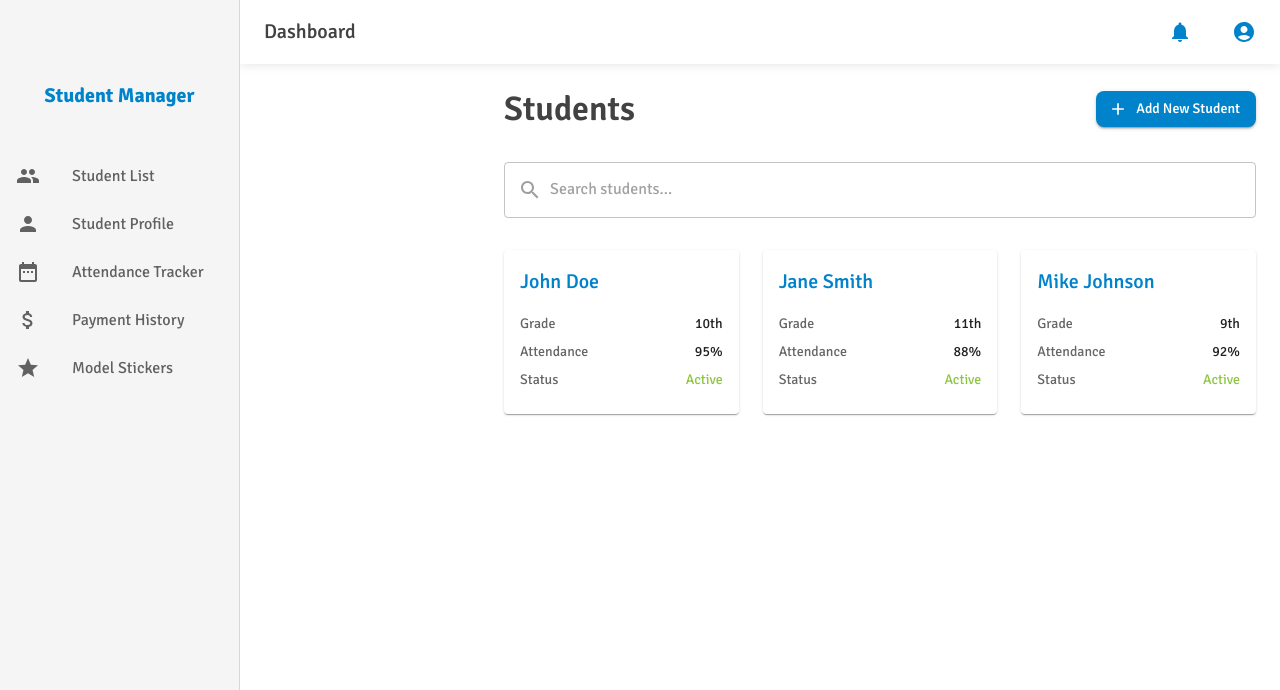
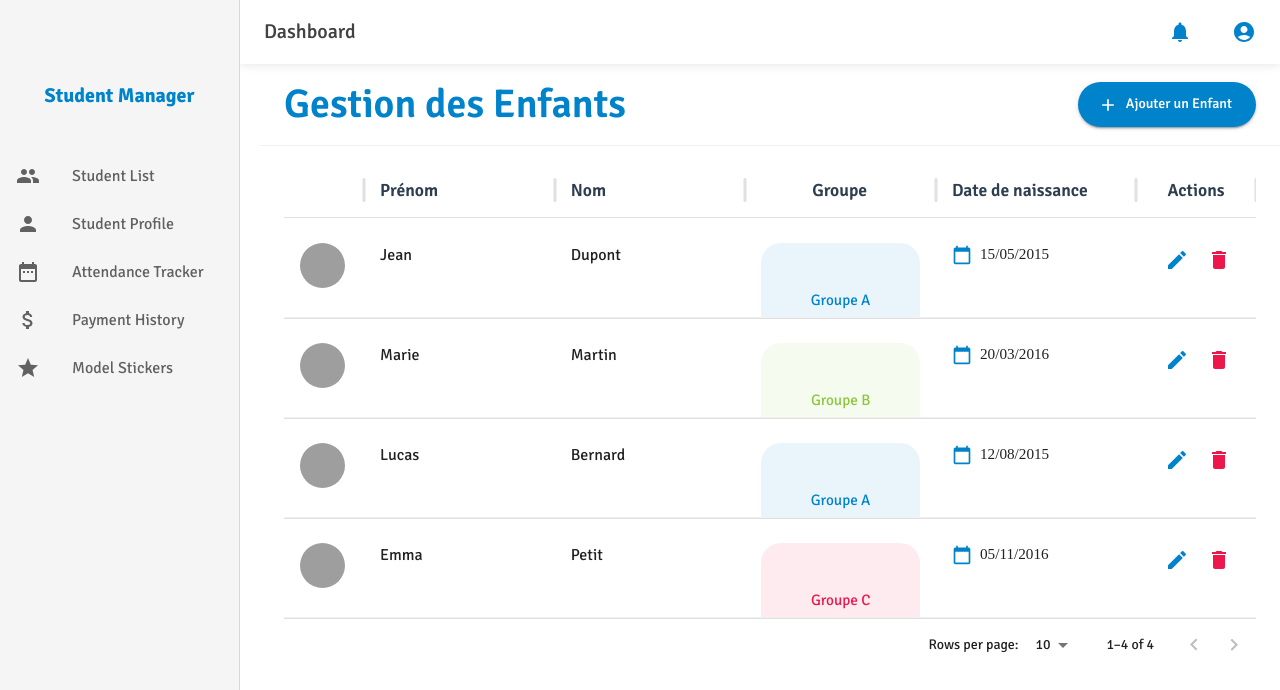
Before and after one commit to Monem-Benjeddou/BuildBee, a React (Create React App) app: page / in a window 1280 px wide. Shown: the top 690 px of the page. Built offline with nearby package versions, Linux system fonts and the light colour scheme; grey boxes are pictures that could not be loaded.

Commit message:
added the students page

```diff
--- a/package.json
+++ b/package.json
@@ -7,6 +7,10 @@
     "@emotion/styled": "^11.11.0",
     "@mui/icons-material": "^5.14.0",
     "@mui/material": "^5.14.0",
+    "@mui/x-data-grid": "^7.23.2",
+    "@mui/x-data-grid-premium": "^7.23.2",
+    "@mui/x-date-pickers": "^7.23.2",
+    "date-fns": "^2.30.0",
     "react": "^18.2.0",
     "react-dom": "^18.2.0",
     "react-router-dom": "^6.14.1",
--- a/src/components/Layout.js
+++ b/src/components/Layout.js
@@ -28,9 +28,9 @@ const Layout = ({ children }) => {
         component="main"
         sx={{
           flexGrow: 1,
-          p: 3,
+          p: 0,
           width: { sm: `calc(100% - ${drawerWidth}px)` },
-          ml: { sm: `${drawerWidth}px` },
+          ml: { sm: `20px` },
           mt: '64px',
         }}
       >
--- /dev/null
+++ b/src/data/students.js
@@ -0,0 +1,40 @@
+export const students = [
+  {
+    id: 1,
+    firstName: 'Jean',
+    lastName: 'Dupont',
+    group: 'Groupe A',
+    birthDate: '2015-05-15',
+    avatar: 'https://i.pravatar.cc/150?img=1',
+    createdAt: '2024-01-15T10:30:00.000Z',
+  },
+  {
+    id: 2,
+    firstName: 'Marie',
+    lastName: 'Martin',
+    group: 'Groupe B',
+    birthDate: '2016-03-20',
+    avatar: 'https://i.pravatar.cc/150?img=5',
+    createdAt: '2024-01-16T14:20:00.000Z',
+  },
+  {
+    id: 3,
+    firstName: 'Lucas',
+    lastName: 'Bernard',
+    group: 'Groupe A',
+    birthDate: '2015-08-12',
+    avatar: 'https://i.pravatar.cc/150?img=3',
+    createdAt: '2024-01-17T09:15:00.000Z',
+  },
+  {
+    id: 4,
+    firstName: 'Emma',
+    lastName: 'Petit',
+    group: 'Groupe C',
+    birthDate: '2016-11-05',
+    avatar: 'https://i.pravatar.cc/150?img=4',
+    createdAt: '2024-01-18T11:45:00.000Z',
+  },
+];
+
+export const groups = ['Groupe A', 'Groupe B', 'Groupe C'];
--- a/src/pages/Students/List.js
+++ b/src/pages/Students/List.js
@@ -1,103 +1,460 @@
-import React from 'react';
+import React, { useState } from 'react';
 import {
   Box,
-  Card,
-  CardContent,
   Typography,
-  Grid,
   Button,
   TextField,
-  InputAdornment,
+  Dialog,
+  DialogTitle,
+  DialogContent,
+  DialogActions,
+  FormControl,
+  InputLabel,
+  Select,
+  MenuItem,
+  IconButton,
+  Tooltip,
+  Avatar,
 } from '@mui/material';
-import { Search, Add } from '@mui/icons-material';
-import { colors } from '../../styles/theme';
-
-// Dummy student data
-const students = [
-  { id: 1, name: 'John Doe', grade: '10th', attendance: '95%', status: 'Active' },
-  { id: 2, name: 'Jane Smith', grade: '11th', attendance: '88%', status: 'Active' },
-  { id: 3, name: 'Mike Johnson', grade: '9th', attendance: '92%', status: 'Active' },
-];
+import { DataGrid } from '@mui/x-data-grid';
+import {
+  Add as AddIcon,
+  Edit as EditIcon,
+  Delete as DeleteIcon,
+  CalendarToday,
+} from '@mui/icons-material';
+import { students as initialRows, groups } from '../../data/students';
 
 const StudentList = () => {
+  const [rows, setRows] = useState(initialRows);
+  const [openDialog, setOpenDialog] = useState(false);
+  const [editingStudent, setEditingStudent] = useState(null);
+  const [formData, setFormData] = useState({
+    firstName: '',
+    lastName: '',
+    group: '',
+    birthDate: '',
+  });
+
+  const handleOpenDialog = () => {
+    setOpenDialog(true);
+  };
+
+  const handleCloseDialog = () => {
+    setOpenDialog(false);
+    setEditingStudent(null);
+    setFormData({
+      firstName: '',
+      lastName: '',
+      group: '',
+      birthDate: '',
+    });
+  };
+
+  const handleEdit = (student) => {
+    setEditingStudent(student);
+    setFormData({
+      firstName: student.firstName,
+      lastName: student.lastName,
+      group: student.group,
+      birthDate: student.birthDate,
+    });
+    setOpenDialog(true);
+  };
+
+  const handleDelete = (id) => {
+    if (window.confirm('Êtes-vous sûr de vouloir supprimer cet élève ?')) {
+      setRows(rows.filter(row => row.id !== id));
+    }
+  };
+
+  const handleSubmit = () => {
+    if (editingStudent) {
+      setRows(rows.map(row =>
+        row.id === editingStudent.id
+          ? { ...row, ...formData }
+          : row
+      ));
+    } else {
+      const newStudent = {
+        id: Math.max(...rows.map(r => r.id)) + 1,
+        ...formData,
+        avatar: `https://i.pravatar.cc/150?img=${Math.floor(Math.random() * 70)}`,
+        createdAt: new Date().toISOString(),
+      };
+      setRows([...rows, newStudent]);
+    }
+    handleCloseDialog();
+  };
+
+  const handleInputChange = (e) => {
+    setFormData({
+      ...formData,
+      [e.target.name]: e.target.value,
+    });
+  };
+
+  const getGroupColor = (group) => {
+    switch (group) {
+      case 'Groupe A':
+        return '#0083cb'; // Blue
+      case 'Groupe B':
+        return '#8dc63f'; // Green
+      case 'Groupe C':
+        return '#ed174c'; // Red
+      default:
+        return '#0083cb';
+    }
+  };
+
+  const columns = [
+    {
+      field: 'avatar',
+      headerName: '',
+      width: 80,
+      sortable: false,
+      renderCell: (params) => (
+        <Avatar
+          src={params.value}
+          alt={`${params.row.firstName} ${params.row.lastName}`}
+          sx={{ width: 45, height: 45 }}
+        />
+      ),
+      headerAlign: 'center',
+      align: 'center',
+    },
+    {
+      field: 'firstName',
+      headerName: 'Prénom',
+      flex: 1,
+      minWidth: 180,
+      renderCell: (params) => (
+        <Typography sx={{ fontFamily: 'Signika', fontWeight: 'regular', fontSize: '1rem' }}>
+          {params.value}
+        </Typography>
+      ),
+      headerAlign: 'left',
+      align: 'left',
+    },
+    {
+      field: 'lastName',
+      headerName: 'Nom',
+      flex: 1,
+      minWidth: 180,
+      renderCell: (params) => (
+        <Typography sx={{ fontFamily: 'Signika', fontWeight: 'regular', fontSize: '1rem' }}>
+          {params.value}
+        </Typography>
+      ),
+      headerAlign: 'left',
+      align: 'left',
+    },
+    {
+      field: 'group',
+      headerName: 'Groupe',
+      flex: 1,
+      minWidth: 160,
+      renderCell: (params) => (
+        <Box
+          sx={{
+            backgroundColor: `${getGroupColor(params.value)}15`,
+            color: getGroupColor(params.value),
+            padding: '8px 16px',
+            borderRadius: '20px',
+            fontFamily: 'Signika',
+            fontWeight: 'regular',
+            fontSize: '0.95rem',
+          }}
+        >
+          {params.value}
+        </Box>
+      ),
+      headerAlign: 'center',
+      align: 'center',
+    },
+    {
+      field: 'birthDate',
+      headerName: 'Date de naissance',
+      flex: 1,
+      minWidth: 200,
+      renderCell: (params) => (
+        <Box sx={{ display: 'flex', alignItems: 'center', gap: 1 }}>
+          <CalendarToday sx={{ fontSize: 20, color: '#0083cb' }} />
+          <Typography sx={{ fontFamily: 'Signika Light', fontSize: '0.95rem' }}>
+            {params.value ? new Date(params.value).toLocaleDateString('fr-FR') : ''}
+          </Typography>
+        </Box>
+      ),
+      headerAlign: 'left',
+      align: 'left',
+    },
+    {
+      field: 'actions',
+      headerName: 'Actions',
+      width: 120,
+      sortable: false,
+      renderCell: (params) => (
+        <Box sx={{
+          display: 'flex',
+          gap: 1,
+          position: 'sticky',
+          right: 0,
+          backgroundColor: '#fff',
+          paddingX: 1,
+        }}>
+          <Tooltip title="Modifier">
+            <IconButton
+              onClick={() => handleEdit(params.row)}
+              size="small"
+              sx={{
+                color: '#0083cb',
+                '&:hover': {
+                  backgroundColor: '#0083cb15',
+                },
+              }}
+            >
+              <EditIcon />
+            </IconButton>
+          </Tooltip>
+          <Tooltip title="Supprimer">
+            <IconButton
+              onClick={() => handleDelete(params.row.id)}
+              size="small"
+              sx={{
+                color: '#ed174c',
+                '&:hover': {
+                  backgroundColor: '#ed174c15',
+                },
+              }}
+            >
+              <DeleteIcon />
+            </IconButton>
+          </Tooltip>
+        </Box>
+      ),
+      headerAlign: 'center',
+      align: 'center',
+    },
+  ];
+
   return (
-    <Box>
-      <Box sx={{ mb: 4, display: 'flex', justifyContent: 'space-between', alignItems: 'center' }}>
-        <Typography variant="h4" sx={{ color: 'grey.800', fontWeight: 600 }}>
-          Students
+    <Box sx={{
+      height: '100%',
+      width: '100%',
+      display: 'flex',
+      flexDirection: 'column',
+    }}>
+      <Box sx={{
+        display: 'flex',
+        justifyContent: 'space-between',
+        alignItems: 'center',
+        px: 3,
+        py: 2,
+        borderBottom: '1px solid #f0f0f0',
+        backgroundColor: '#fff',
+      }}>
+        <Typography
+          variant="h4"
+          sx={{
+            color: '#0083cb',
+            fontWeight: 600,
+            fontFamily: 'Signika',
+            fontSize: { xs: '1.8rem', sm: '2.2rem', md: '2.5rem' },
+          }}
+        >
+          Gestion des Enfants
         </Typography>
         <Button
           variant="contained"
-          startIcon={<Add />}
-          sx={{ backgroundColor: colors.primary }}
+          startIcon={<AddIcon />}
+          onClick={handleOpenDialog}
+          sx={{
+            backgroundColor: '#0083cb',
+            borderRadius: '25px',
+            padding: '10px 24px',
+            '&:hover': {
+              backgroundColor: '#006ba3',
+            },
+          }}
         >
-          Add New Student
+          Ajouter un Enfant
         </Button>
       </Box>
 
-      <Box sx={{ mb: 4 }}>
-        <TextField
-          fullWidth
-          variant="outlined"
-          placeholder="Search students..."
-          InputProps={{
-            startAdornment: (
-              <InputAdornment position="start">
-                <Search sx={{ color: 'grey.500' }} />
-              </InputAdornment>
-            ),
+      <Box sx={{
+        flexGrow: 1,
+        width: '100%',
+        px: 3,
+        py: 2,
+      }}>
+        <DataGrid
+          rows={rows}
+          columns={columns}
+          initialState={{
+            pagination: {
+              paginationModel: { pageSize: 10, page: 0 },
+            },
+          }}
+          pageSizeOptions={[10, 25, 50]}
+          disableRowSelectionOnClick
+          disableColumnMenu
+          getRowHeight={() => 100}
+          sx={{
+            border: 'none',
+            backgroundColor: '#fff',
+            '& .MuiDataGrid-cell': {
+              borderBottom: '1px solid #f0f0f0',
+              py: 3,
+              px: 2,
+              fontSize: '1rem',
+            },
+            '& .MuiDataGrid-columnHeaders': {
+              backgroundColor: '#f8f9fa',
+              borderBottom: 'none',
+              '& .MuiDataGrid-columnHeader': {
+                py: 2,
+                px: 2,
+                '&:focus': {
+                  outline: 'none',
+                },
+                '& .MuiDataGrid-columnHeaderTitle': {
+                  fontFamily: 'Signika',
+                  fontWeight: 600,
+                  fontSize: '1.1rem',
+                  color: '#2c3e50',
+                },
+              },
+            },
+            '& .MuiDataGrid-row': {
+              '&:hover': {
+                backgroundColor: '#f8f9fa',
+              },
+            },
+            '& .MuiDataGrid-footer': {
+              borderTop: 'none',
+              borderBottom: '1px solid #f0f0f0',
+            },
+            '& .MuiDataGrid-virtualScroller': {
+              '& .MuiDataGrid-virtualScrollerContent': {
+                height: '100% !important',
+              },
+            },
           }}
         />
       </Box>
 
-      <Grid container spacing={3}>
-        {students.map((student) => (
-          <Grid item xs={12} sm={6} md={4} key={student.id}>
-            <Card
+      <Dialog
+        open={openDialog}
+        onClose={handleCloseDialog}
+        maxWidth="sm"
+        fullWidth
+        PaperProps={{
+          sx: {
+            borderRadius: '12px',
+          },
+        }}
+      >
+        <DialogTitle sx={{ fontFamily: 'Signika', color: '#0083cb' }}>
+          {editingStudent ? 'Modifier un Enfant' : 'Ajouter un Enfant'}
+        </DialogTitle>
+        <DialogContent>
+          <Box sx={{ display: 'flex', flexDirection: 'column', gap: 2, mt: 2 }}>
+            <TextField
+              name="lastName"
+              label="Nom"
+              value={formData.lastName}
+              onChange={handleInputChange}
+              fullWidth
+              required
               sx={{
-                '&:hover': {
-                  boxShadow: '0px 4px 20px rgba(0, 0, 0, 0.1)',
-                  transform: 'translateY(-2px)',
-                  transition: 'all 0.3s ease',
+                '& .MuiOutlinedInput-root': {
+                  borderRadius: '12px',
                 },
               }}
-            >
-              <CardContent>
-                <Typography variant="h6" sx={{ color: colors.primary, mb: 2 }}>
-                  {student.name}
-                </Typography>
-                <Box sx={{ display: 'flex', justifyContent: 'space-between', mb: 1 }}>
-                  <Typography variant="body2" color="text.secondary">
-                    Grade
-                  </Typography>
-                  <Typography variant="body2" color="text.primary">
-                    {student.grade}
-                  </Typography>
-                </Box>
-                <Box sx={{ display: 'flex', justifyContent: 'space-between', mb: 1 }}>
-                  <Typography variant="body2" color="text.secondary">
-                    Attendance
-                  </Typography>
-                  <Typography variant="body2" color="text.primary">
-                    {student.attendance}
-                  </Typography>
-                </Box>
-                <Box sx={{ display: 'flex', justifyContent: 'space-between' }}>
-                  <Typography variant="body2" color="text.secondary">
-                    Status
-                  </Typography>
-                  <Typography
-                    variant="body2"
-                    sx={{ color: colors.success }}
-                  >
-                    {student.status}
-                  </Typography>
-                </Box>
-              </CardContent>
-            </Card>
-          </Grid>
-        ))}
-      </Grid>
+            />
+            <TextField
+              name="firstName"
+              label="Prénom"
+              value={formData.firstName}
+              onChange={handleInputChange}
+              fullWidth
+              required
+              sx={{
+                '& .MuiOutlinedInput-root': {
+                  borderRadius: '12px',
+                },
+              }}
+            />
+            <FormControl fullWidth required>
+              <InputLabel>Groupe</InputLabel>
+              <Select
+                name="group"
+                value={formData.group}
+                onChange={handleInputChange}
+                label="Groupe"
+                sx={{
+                  borderRadius: '12px',
+                }}
+              >
+                {groups.map((group) => (
+                  <MenuItem key={group} value={group}>
+                    <Box sx={{
+                      color: getGroupColor(group),
+                      fontFamily: 'Signika',
+                    }}>
+                      {group}
+                    </Box>
+                  </MenuItem>
+                ))}
+              </Select>
+            </FormControl>
+            <TextField
+              name="birthDate"
+              label="Date de naissance"
+              type="date"
+              value={formData.birthDate}
+              onChange={handleInputChange}
+              fullWidth
+              required
+              InputLabelProps={{ shrink: true }}
+              sx={{
+                '& .MuiOutlinedInput-root': {
+                  borderRadius: '12px',
+                },
+              }}
+            />
+          </Box>
+        </DialogContent>
+        <DialogActions sx={{ p: 3 }}>
+          <Button
+            onClick={handleCloseDialog}
+            sx={{
+              color: '#666',
+              borderRadius: '25px',
+              padding: '8px 24px',
+              '&:hover': {
+                backgroundColor: '#f0f0f0',
+              },
+            }}
+          >
+            Annuler
+          </Button>
+          <Button
+            onClick={handleSubmit}
+            variant="contained"
+            sx={{
+              backgroundColor: '#0083cb',
+              borderRadius: '25px',
+              padding: '8px 24px',
+              '&:hover': {
+                backgroundColor: '#006ba3',
+              },
+            }}
+          >
+            {editingStudent ? 'Modifier' : 'Ajouter'}
+          </Button>
+        </DialogActions>
+      </Dialog>
     </Box>
   );
 };
```
Also changed, not shown: 1 other file (tests, documents, lock files or other folders).
